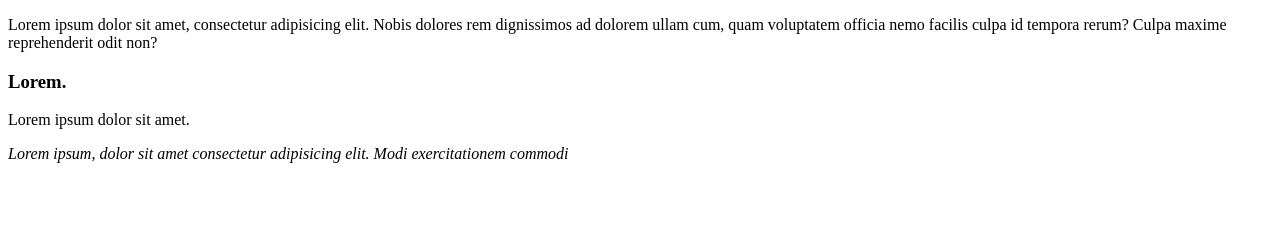
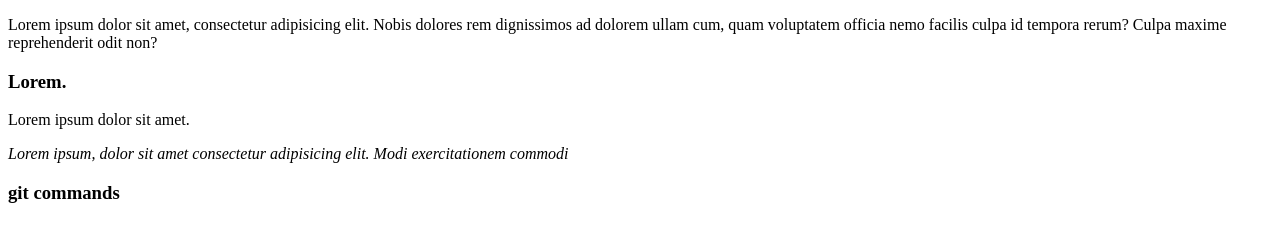
Before and after one commit to sharukh-vs/git-tutorial, a plain HTML site: page about.html in a window 1280 px wide. Drawn offline with Linux system fonts and the light colour scheme.

Commit message:
Update about.html - new heading

```diff
--- a/about.html
+++ b/about.html
@@ -11,6 +11,7 @@
     <h3>Lorem.</h3>
     <p>Lorem ipsum dolor sit amet.</p>
     <i>Lorem ipsum, dolor sit amet consectetur adipisicing elit. Modi exercitationem commodi </i>
+    <h3>git commands</h3>
 </head>
 <body>
 
```
